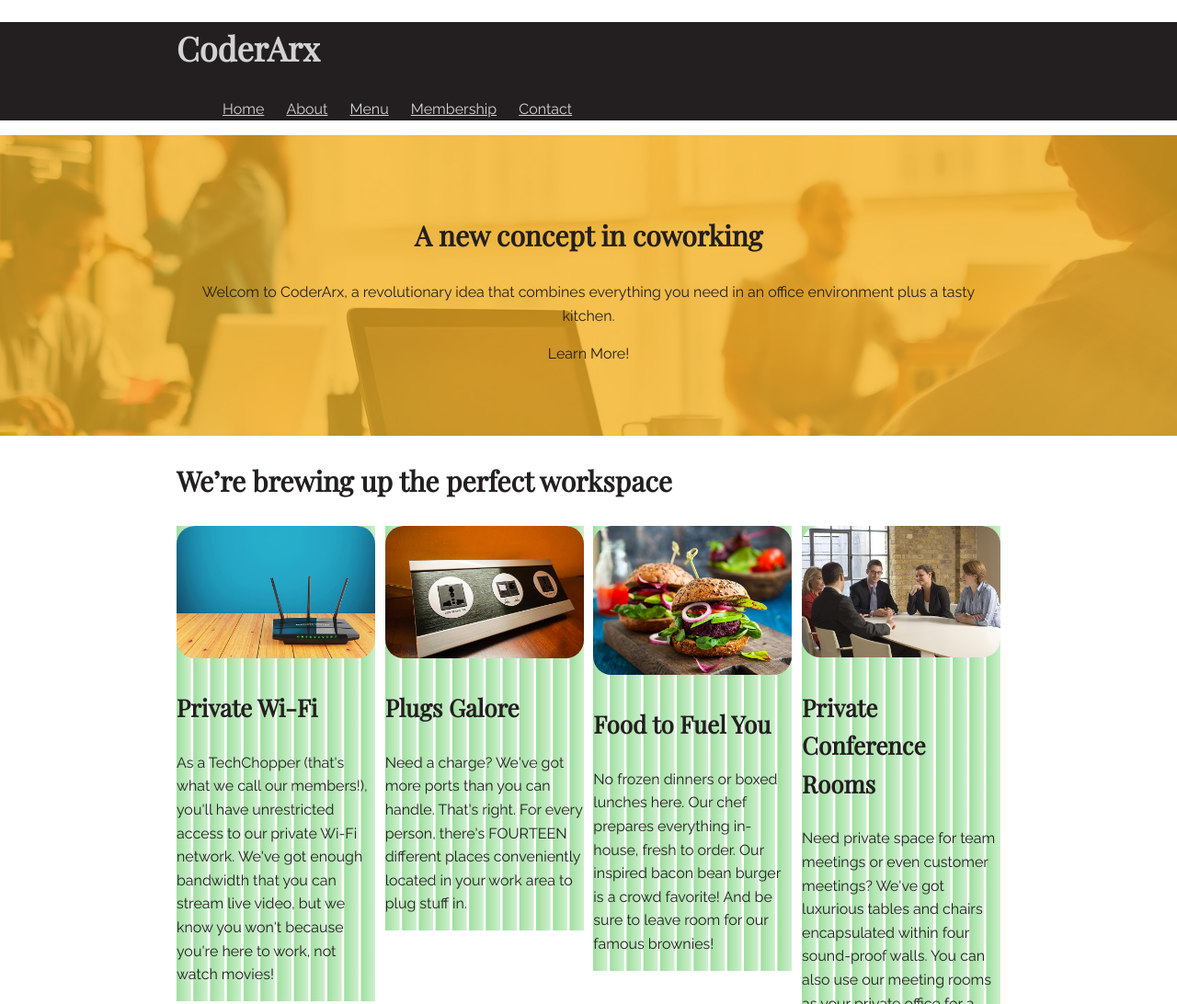
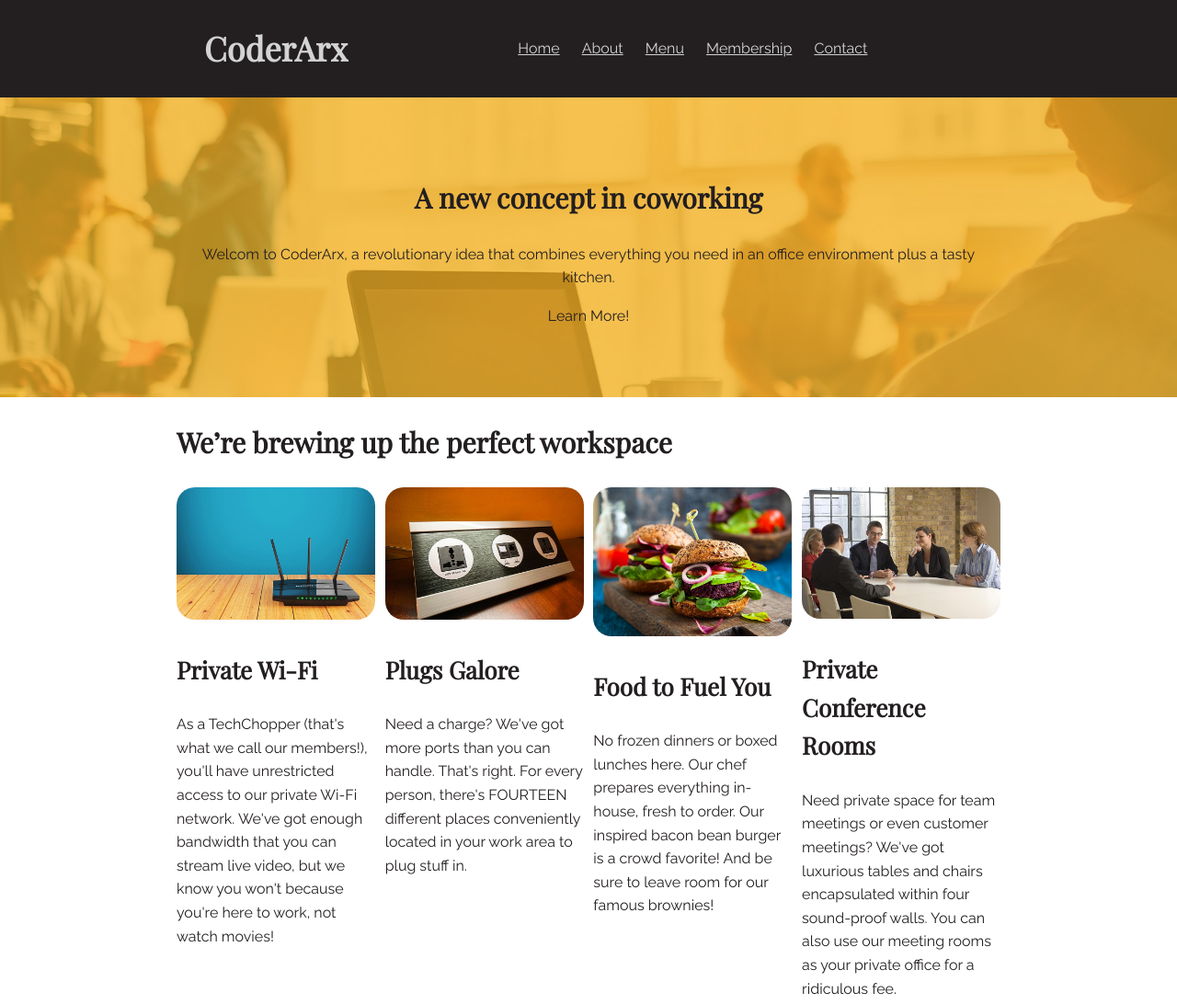
Before and after one commit to aranab/sassy-codearx, a website: page index.html in a window 1280 px wide. Shown: the top 1092 px of the page at 92% size. Drawn offline with nearby package versions, Linux system fonts and the light colour scheme.

Commit message:
Added content alignment and modified layout

```diff
--- a/assets/scss/partials/_base.scss
+++ b/assets/scss/partials/_base.scss
@@ -3,10 +3,10 @@
 }
 
 body {
-    color: $black;
     font-family: $sans-serif;
     font-size: 16px;
     line-height: 1.6;
+    color: $black;
 }
 
 h1, h2, h3, h4, h5, h6 {
--- a/assets/scss/partials/_footer.scss
+++ b/assets/scss/partials/_footer.scss
@@ -1,5 +1,12 @@
 .site-footer {
     background: $black;
+    text-align: center;
+}
+
+.social-menu ul {
+    margin: 0;
+    padding-top: 25px;
+    padding-bottom: 25px;
 }
 
 .social-menu a {
--- a/assets/scss/partials/_header.scss
+++ b/assets/scss/partials/_header.scss
@@ -1,11 +1,21 @@
 .site-header {
     background: $black;
+    text-align: center;
 }
 
 .site-title {
     color: $gray;
+    margin: 0;
+    padding: 0.67em 0;
 }
 
-.header-nav a {
-    color: $gray;
+.header-nav {
+    ul {
+        margin: 0;
+        padding: 0;
+    }
+
+    a {
+        color: $gray;
+    }
 }
--- a/assets/scss/partials/_layout.scss
+++ b/assets/scss/partials/_layout.scss
@@ -12,6 +12,21 @@ $susy: (
     @include clearfix;
 }
 
+.site-branding {
+    @include susy-at($medium) {
+        float: left;
+        width: span(3);
+    }
+}
+
+.header-nav {
+    @include susy-at($medium) {
+        float: right;
+        width: span(9);
+        padding-top: 40px;
+    }
+}
+
 .features {
     @include clearfix;
 }
@@ -19,9 +34,9 @@ $susy: (
 .features .feature {
     float: left;
 
-    @include susy-at($medium) {
-        background: susy-svg-grid() no-repeat scroll;
-        width: span(4);
+    @include susy-at($medium, 959px) {
+        //background: susy-svg-grid() no-repeat scroll;
+        width: span(6);
         margin-right: gutter();
 
         &:nth-of-type(even) {
@@ -31,7 +46,7 @@ $susy: (
     }
 
     @include susy-at($large) {
-        background: susy-svg-grid() no-repeat scroll;
+        //background: susy-svg-grid() no-repeat scroll;
         width: span(3);
         margin-right: gutter();
 
@@ -44,7 +59,7 @@ $susy: (
 
 .content {
     @include susy-at($large) {
-        background: susy-svg-grid() no-repeat scroll;
+        //background: susy-svg-grid() no-repeat scroll;
         float: left;
         width: span(8);
         margin-right: gutter();
@@ -53,8 +68,16 @@ $susy: (
 
 .sidebar {
     @include susy-at($large) {
-        background: susy-svg-grid() no-repeat scroll;
+        //background: susy-svg-grid() no-repeat scroll;
         float: right;
         width: span(4);
     }
 }
+
+.testimonial {
+    @include susy-at($large) {
+        // background: susy-svg-grid() no-repeat scroll;
+        width: span(6);
+        margin-left: span(3 wide);
+    }
+}
--- a/assets/scss/partials/_modules.scss
+++ b/assets/scss/partials/_modules.scss
@@ -21,3 +21,21 @@
     border-radius: $default-border-radius;
     @include size(150px);
 }
+
+.testimonials {
+    background: $blue;
+    color: $gray;
+    text-align: center;
+    padding-top: 50px;
+    margin-top: 50px;
+    padding-bottom: 50px;
+
+    .name {
+        display: block;
+    }
+
+    .quote {
+        font-style: italic;
+        font-family: $serif;
+    }
+}
--- a/assets/scss/partials/_variables.scss
+++ b/assets/scss/partials/_variables.scss
@@ -12,15 +12,13 @@ $default-border-radius: 20px;
 
 $small: (
   'min-width': 480px,
-  'max-width': 639px,
   'columns': susy-repeat(4),
   'gutters': 1/6,
 );
 
 $medium: (
   'min-width': 640px,
-  'max-width': 959px,
-  'columns': susy-repeat(8),
+  'columns': susy-repeat(12),
   'gutters': 1/6,
 );
 
@@ -31,7 +29,8 @@ $large: (
 );
 
 @mixin susy-at(
-  $config
+  $config,
+  $maxWidth: false
 ) {
   //  parse and normalize any shorthand arguments
   $config: susy-compile($config);
@@ -39,8 +38,7 @@ $large: (
   // build min-and-max queries
   $min: map-get($config, 'min-width');
   $min: if($min, '(min-width: #{$min})', null);
-  $max: map-get($config, 'max-width');
-  $max: if($max, '(max-width: #{$max})', null);
+  $max: if($maxWidth, '(max-width: #{$maxWidth})', null);
 
   // combine them if we need both
   $and: if($min and $max, '#{$min} and #{$max}', null);
```
Also changed, not shown: README.md, css/styles.css.
